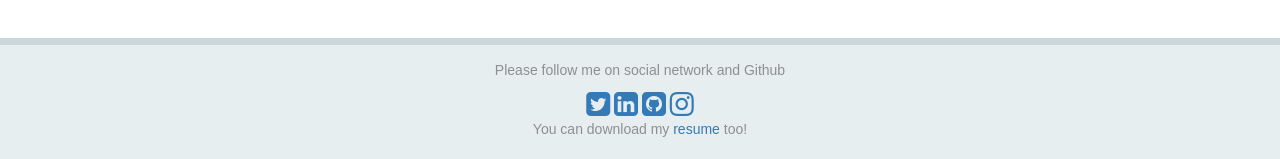
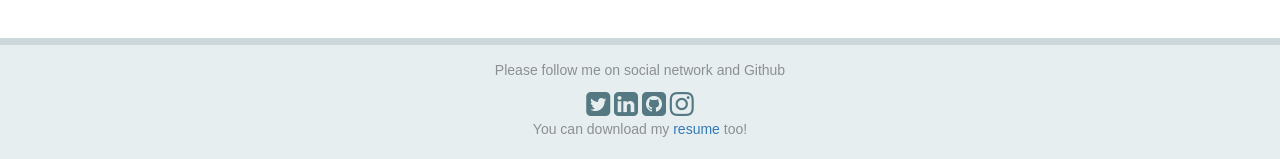
Before and after one commit to Think-It/phpBlog, a PHP site: page / in a window 1280 px wide. Shown: the part 649-808 px from the top of the page. Run offline with PHP 8.4, Linux system fonts and the light colour scheme; some libraries are stand-ins or nearby versions; some web fonts are replaced.

Commit message:
change icons social network color

```diff
--- a/View/layout.twig
+++ b/View/layout.twig
@@ -77,10 +77,10 @@
             <div class="text-center">
                 <p>Please follow me on social network and Github</p>
                 <div class="col-md-12 col-sm-12 col-xs-12 col-centered text-center">
-                    <a href="https://twitter.com/d0ncorleone" target="_blank"><i class="fa fa-twitter-square fa-2x"></i></a>
-                    <a href="https://www.linkedin.com/in/nathan-meyer-4b816585/" target="_blank"><i class="fa fa-linkedin-square fa-2x"></i></a>
-                    <a href="https://github.com/natinho68" target="_blank"><i class="fa fa-github-square fa-2x"></i></a>
-                    <a href="https://www.instagram.com/natinho68/" target="_blank"><i class="fa fa-instagram fa-2x"></i></a>
+                    <a href="https://twitter.com/d0ncorleone" target="_blank" class="socialnet"><i class="fa fa-twitter-square fa-2x"></i></a>
+                    <a href="https://www.linkedin.com/in/nathan-meyer-4b816585/ " target="_blank" class="socialnet"><i class="fa fa-linkedin-square fa-2x"></i></a>
+                    <a href="https://github.com/natinho68" target="_blank" class="socialnet"><i class="fa fa-github-square fa-2x"></i></a>
+                    <a href="https://www.instagram.com/natinho68/" target="_blank" class="socialnet"><i class="fa fa-instagram fa-2x"></i></a>
                     <p>You can download my <a href="resume/resume-nathan-meyer.pdf">resume</a> too!</p>
                 </div>
 
--- a/css/style.css
+++ b/css/style.css
@@ -90,6 +90,14 @@ border-bottom: dashed 0.5px #c9c9c9;
     border:1px solid #e6eef0;
 }
 
+.socialnet{
+    color: #557982;
+}
+
+.socialnet:hover{
+    color: #14162e;
+}
+
 .img-responsive nathbull {
     margin: 0 auto  ;
 }
```
